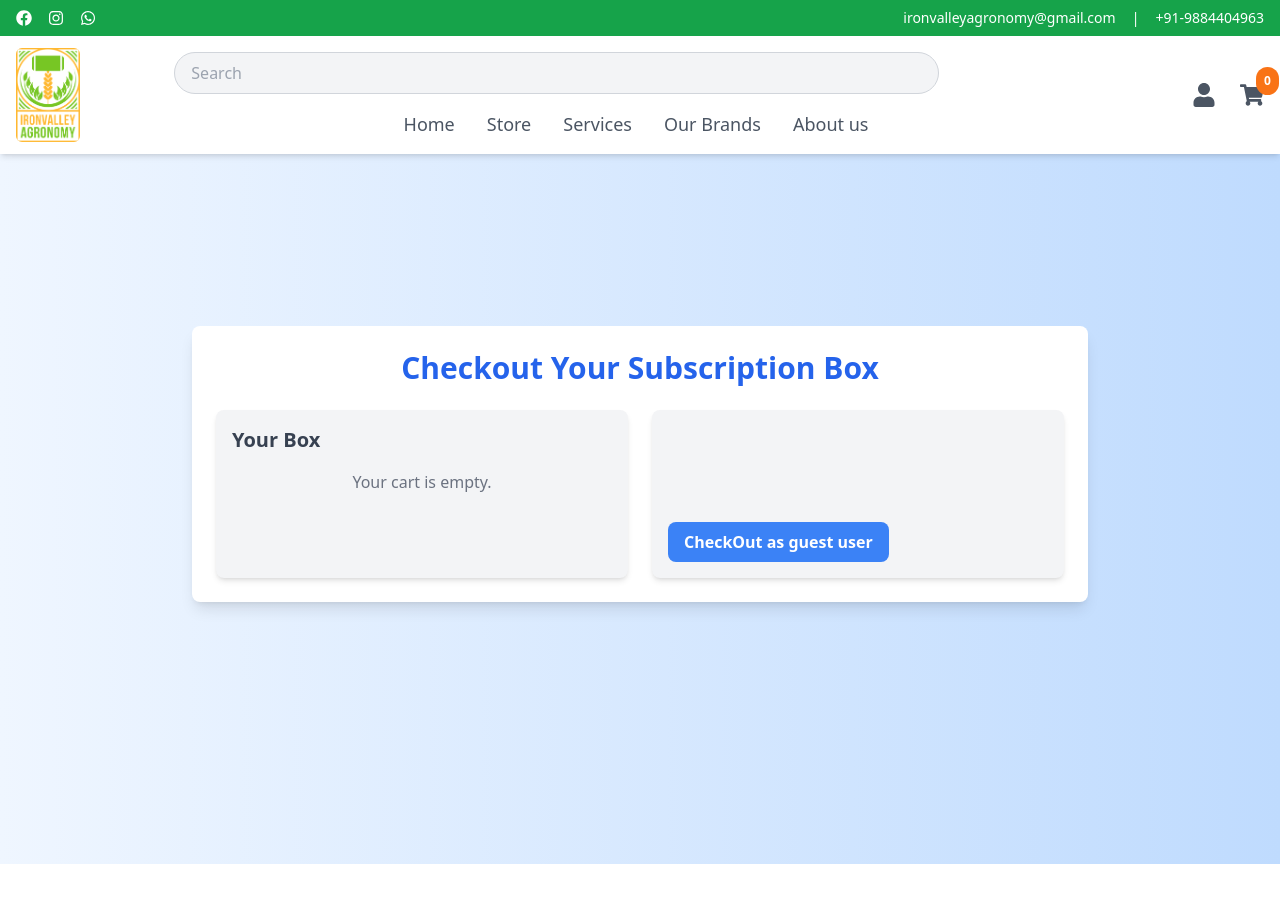
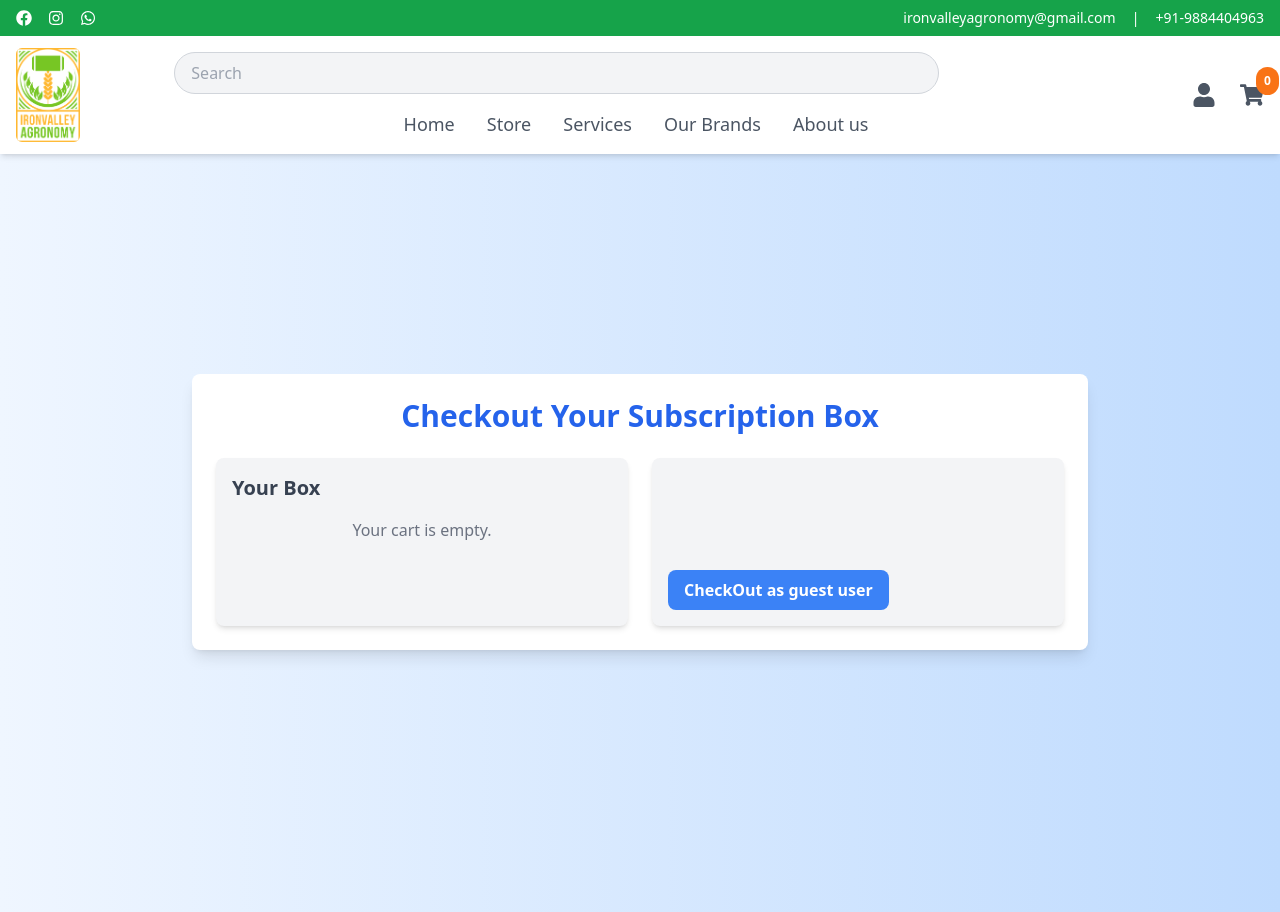
Before and after one commit to karthickb2210/IVAgro, a React (Vite) app: page /subscription-checkout in a window 1280 px wide. Before the commit the page ends 864 px from the top, so only its background shows below. Built offline with nearby package versions, Linux system fonts and the light colour scheme.

Commit message:
Filter cleared in right box

```diff
--- a/src/Components/HomePage/NavBar/NavBar.jsx
+++ b/src/Components/HomePage/NavBar/NavBar.jsx
@@ -133,7 +133,9 @@ const NavBar = () => {
         <div className="w-full mx-auto px-4 flex items-center justify-between">
           {/* Logo */}
           <div className="flex items-center space-x-4">
+          <Link to={`/`}>
             <img src={logo} alt="Logo" className="w-16 h-26 rounded-md" />
+            </Link>
           </div>
           <div className="flex flex-col justify-center items-center space-y-4 flex-grow ">
             <div className="space-x-11 w-11/12 ">
--- a/src/Components/Subscriptions/SubscriptionCheckOut.jsx
+++ b/src/Components/Subscriptions/SubscriptionCheckOut.jsx
@@ -167,7 +167,7 @@ const SubscriptionCheckOut= () => {
   return (
     <>
     <NavBar />
-    <div className="min-h-screen mt-16 bg-gradient-to-r from-blue-50 to-blue-200 flex items-center justify-center p-6">
+    <div className="min-h-screen mt-28 bg-gradient-to-r from-blue-50 to-blue-200 flex items-center justify-center p-6">
       <div className="w-full max-w-4xl bg-white rounded-lg shadow-lg p-6">
         <h2 className="text-3xl font-bold text-center mb-6 text-blue-600">Checkout Your Subscription Box</h2>
 
--- a/src/Components/Subscriptions/SubscriptionPage.jsx
+++ b/src/Components/Subscriptions/SubscriptionPage.jsx
@@ -102,8 +102,9 @@ const SubscriptionPage = () => {
     const productToAdd = products.find((product) => product.id === productId);
 
     if (
-      productToAdd &&
-      !subscriptionBox.some((item) => item.product.id === productId)
+      productToAdd
+      // &&
+      // !subscriptionBox.some((item) => item.product.id === productId)
     ) {
       setSelectedProduct(productToAdd);
       openQuantityModal(); // Ask for quantity
@@ -251,14 +252,18 @@ const SubscriptionPage = () => {
                 </div>
 
                 {/* Right Side: Product Icons */}
-                <div className="w-1/2 p-4 bg-white grid grid-cols-2 gap-4">
-                  {products
-                    .filter(
+
+                {/* filter option for right box */}
+                {/* .filter(
                       (product) =>
                         !subscriptionBox.some(
                           (item) => item.product.id === product.id
                         )
-                    )
+                    ) */}
+
+                <div className="w-1/2 p-4 bg-white grid grid-cols-2 gap-4">
+                  {products
+
                     .map((product, index) => (
                       <div
                         key={index}
```
